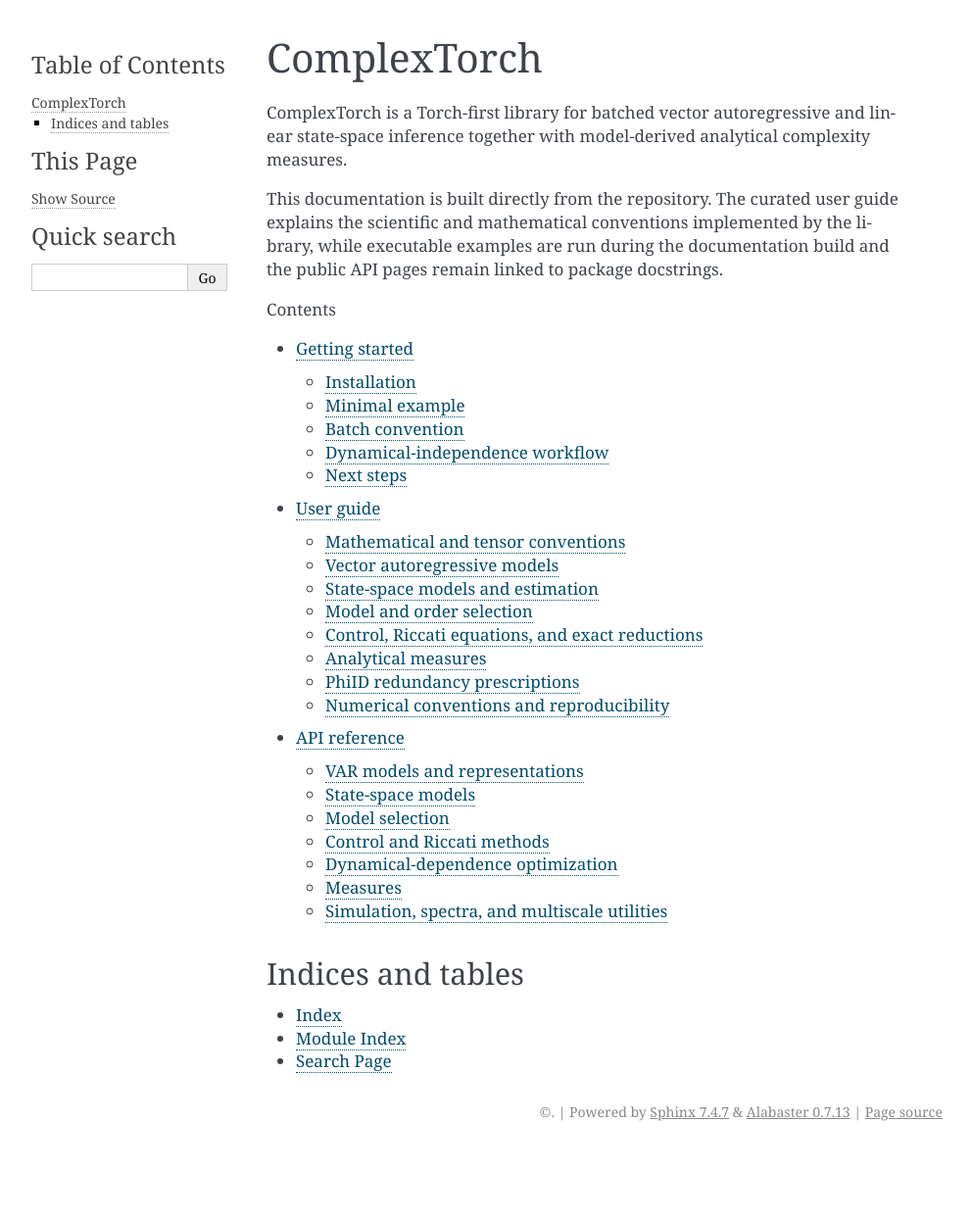
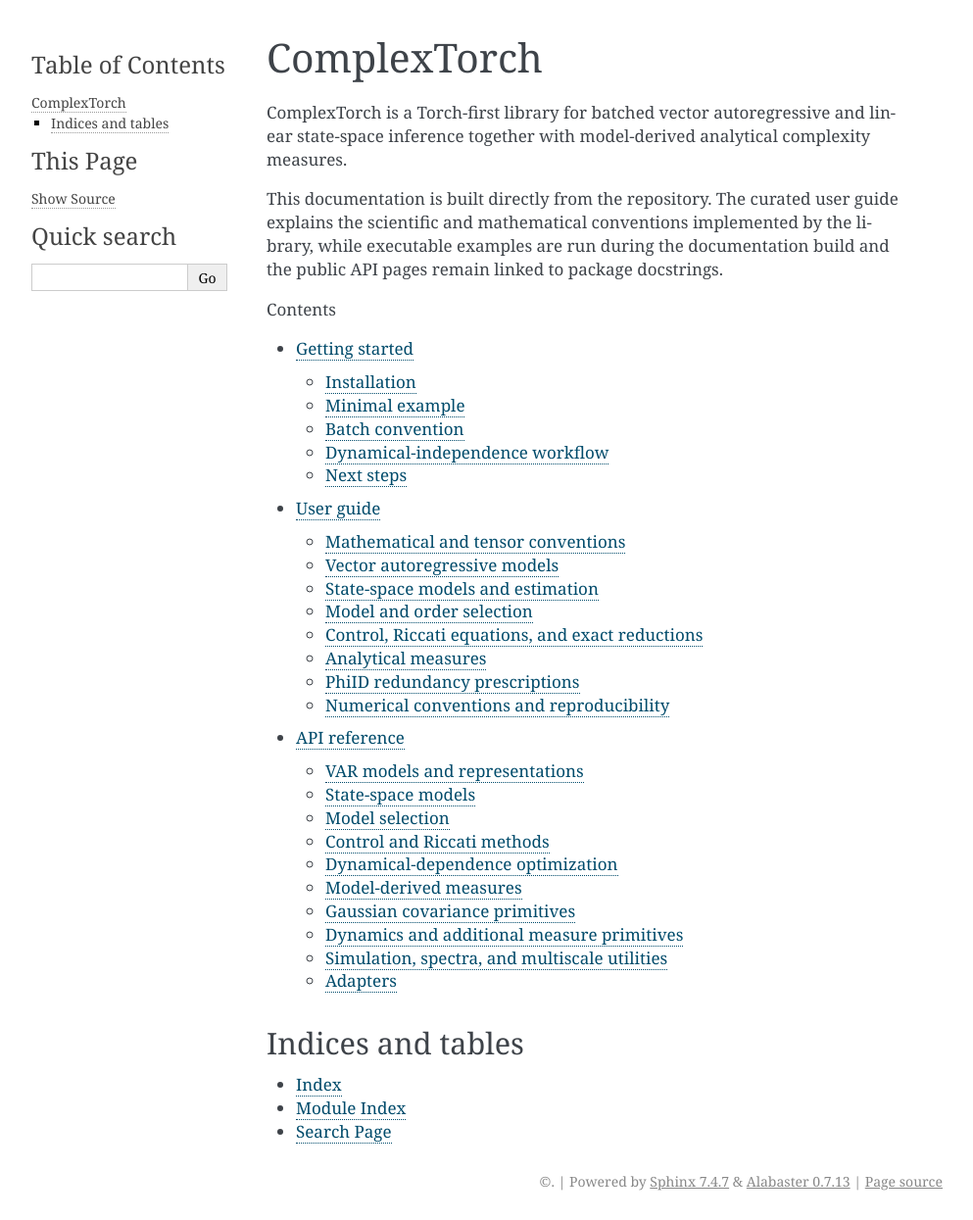
Before and after one commit to rubenherzog/complextorch, a Sphinx documentation site: the page built from docs/index.rst, in a window 1280 px wide. Shown: the whole page at 98% size, without its empty margins (148-1141 px from the left). Built offline with Sphinx 7.4.7, drawn with Linux system fonts in a browser that asks for light colours; pages that are not in the unit, such as notebooks, are missing from menus; before the commit the page ends 1174 px from its top, so only the background shows below that; some of the changed lines change nothing that is shown.

Commit message:
Expand source-linked API for staged SSDI

```diff
--- a/docs/api.rst
+++ b/docs/api.rst
@@ -1,15 +1,18 @@
 API reference
 =============
 
-This Phase 1 reference is a compact index of the public ComplexTorch API. It is
-built from the package objects with Sphinx ``autosummary`` while the more
-detailed narrative and per-object API pages are developed in later
-documentation phases.
+This reference indexes the public ComplexTorch API. Each section uses Sphinx
+``autosummary`` to generate a dedicated autodoc page for every listed object.
+Those pages are registered with the Python domain and, through
+``sphinx.ext.viewcode``, expose a ``[source]`` link to the implementation.
+Narrative documentation can therefore link to the same canonical objects with
+``:func:``, ``:class:``, and related Sphinx roles.
 
 VAR models and representations
 ------------------------------
 
 .. autosummary::
+   :toctree: generated
 
    ~complextorch.VAR
    ~complextorch.VARParameters
@@ -21,6 +24,7 @@
 ------------------
 
 .. autosummary::
+   :toctree: generated
 
    ~complextorch.StateSpaceModel
    ~complextorch.InnovationsStateSpace
@@ -29,48 +33,81 @@
    ~complextorch.LinearGaussianEM
    ~complextorch.kalman_filter
    ~complextorch.kalman_smoother
+   ~complextorch.innovations_form
+   ~complextorch.innovations_transfer_function
+   ~complextorch.var_to_innovations_state_space
+   ~complextorch.reduce_state_space
+   ~complextorch.reduce_innovations_state_space
+   ~complextorch.project_state_space
 
 Model selection
 ---------------
 
 .. autosummary::
+   :toctree: generated
 
    ~complextorch.EpochTimeSeriesSplit
    ~complextorch.VAROrderSelectionIC
    ~complextorch.VAROrderSearchCV
+   ~complextorch.VAROrderScore
+   ~complextorch.VAROrderSearchResult
+   ~complextorch.VARInformationCriteriaResult
    ~complextorch.StateSpaceOrderSelection
+   ~complextorch.StateSpaceOrderSelectionResult
    ~complextorch.StateSpaceOrderSearchCV
+   ~complextorch.StateSpaceOrderScore
+   ~complextorch.StateSpaceOrderSearchResult
 
 Control and Riccati methods
 ---------------------------
 
 .. autosummary::
+   :toctree: generated
 
    ~complextorch.solve_dare
    ~complextorch.solve_generalized_dare
-   ~complextorch.innovations_form
-   ~complextorch.var_to_innovations_state_space
-   ~complextorch.reduce_state_space
-   ~complextorch.reduce_innovations_state_space
-   ~complextorch.project_state_space
+   ~complextorch.ProjectionSearchResult
+   ~complextorch.optimise_dynamical_dependence_projection
 
 Dynamical-dependence optimization
 ---------------------------------
 
+:func:`~complextorch.optimise_dynamical_dependence` uses the canonical staged
+SSDI workflow when ``objective=None`` and returns
+:class:`~complextorch.DDSSDIOptimizationResult`. Explicit single-stage proxy or
+spectral optimization returns :class:`~complextorch.DDOptimizationResult`.
+
 .. autosummary::
+   :toctree: generated
 
    ~complextorch.optimise_dynamical_dependence
    ~complextorch.DDObjective
    ~complextorch.DDOptimizer
    ~complextorch.DDOptimizationResult
+   ~complextorch.DDSSDIOptimizationResult
+   ~complextorch.DDGradientSearchResult
    ~complextorch.dynamical_dependence
    ~complextorch.stochastic_interaction
+   ~complextorch.innovations_proxy_sequence
+   ~complextorch.optimise_dynamical_dependence_proxy
+   ~complextorch.optimise_dynamical_dependence_spectral
+   ~complextorch.orthonormalise_projection
+   ~complextorch.proxy_dynamical_dependence
+   ~complextorch.proxy_dynamical_dependence_gradient
+   ~complextorch.spectral_dynamical_dependence
+   ~complextorch.spectral_dynamical_dependence_gradient
 
-Measures
---------
+Model-derived measures
+----------------------
 
 .. autosummary::
+   :toctree: generated
 
+   ~complextorch.ModelMeasureConfig
+   ~complextorch.ModelMeasureContext
+   ~complextorch.build_measure_context
+   ~complextorch.compute_all_model_measures
+   ~complextorch.model_autocovariances
    ~complextorch.temporal_mvgc
    ~complextorch.spectral_mvgc
    ~complextorch.gaussian_mutual_information_rate
@@ -96,18 +133,76 @@
    ~complextorch.SpectralHOPResult
    ~complextorch.phiid_from_model
    ~complextorch.phiid_redundancy_from_model
-   ~complextorch.compute_all_model_measures
+   ~complextorch.WhitenessResult
    ~complextorch.residual_whiteness
+   ~complextorch.consistency
+   ~complextorch.mvgc_pvalue
+   ~complextorch.significance
+
+Gaussian covariance primitives
+------------------------------
+
+These public primitives live in :mod:`complextorch.measures` and are useful
+when the covariance matrix itself is the scientific input.
+
+.. autosummary::
+   :toctree: generated
+
+   ~complextorch.measures.conditional_covariance
+   ~complextorch.measures.gaussian_conditional_mutual_information
+   ~complextorch.measures.total_correlation
+   ~complextorch.measures.dual_total_correlation
+   ~complextorch.measures.o_information
+   ~complextorch.measures.s_information
+   ~complextorch.measures.local_gaussian_mutual_information
+
+Dynamics and additional measure primitives
+------------------------------------------
+
+.. autosummary::
+   :toctree: generated
+
+   ~complextorch.measures.entropy_rate
+   ~complextorch.measures.predictive_information
+   ~complextorch.measures.active_information_storage
+   ~complextorch.measures.transfer_function
+   ~complextorch.measures.inverse_transfer_function
+   ~complextorch.measures.cross_spectral_density
+   ~complextorch.measures.spectral_entropy
+   ~complextorch.measures.state_space_temporal_mvgc
+   ~complextorch.measures.pairwise_spectral_gc
+   ~complextorch.measures.emergence_measures
+   ~complextorch.measures.emergence_from_observations
+   ~complextorch.measures.covariance_amplification
+   ~complextorch.measures.dominant_timescale
+   ~complextorch.measures.stability_margin
+   ~complextorch.measures.gaussian_phiid_mmi
+   ~complextorch.measures.gaussian_phiid_atoms
 
 Simulation, spectra, and multiscale utilities
 ---------------------------------------------
 
 .. autosummary::
+   :toctree: generated
 
+   ~complextorch.automatic_burnin
    ~complextorch.simulate_var
    ~complextorch.demo_var
    ~complextorch.random_stable_var
+   ~complextorch.random_correlation_matrix
+   ~complextorch.random_positive_definite_covariance
    ~complextorch.innovations_spectral_density
    ~complextorch.integrate_spectral_rate
    ~complextorch.downsample_innovations_state_space
    ~complextorch.varma_to_innovations_state_space
+
+Adapters
+--------
+
+.. autosummary::
+   :toctree: generated
+
+   ~complextorch.from_complexbox_timeseries
+   ~complextorch.to_complexbox_timeseries
+   ~complextorch.from_complexbox_var
+   ~complextorch.to_complexbox_var
```
